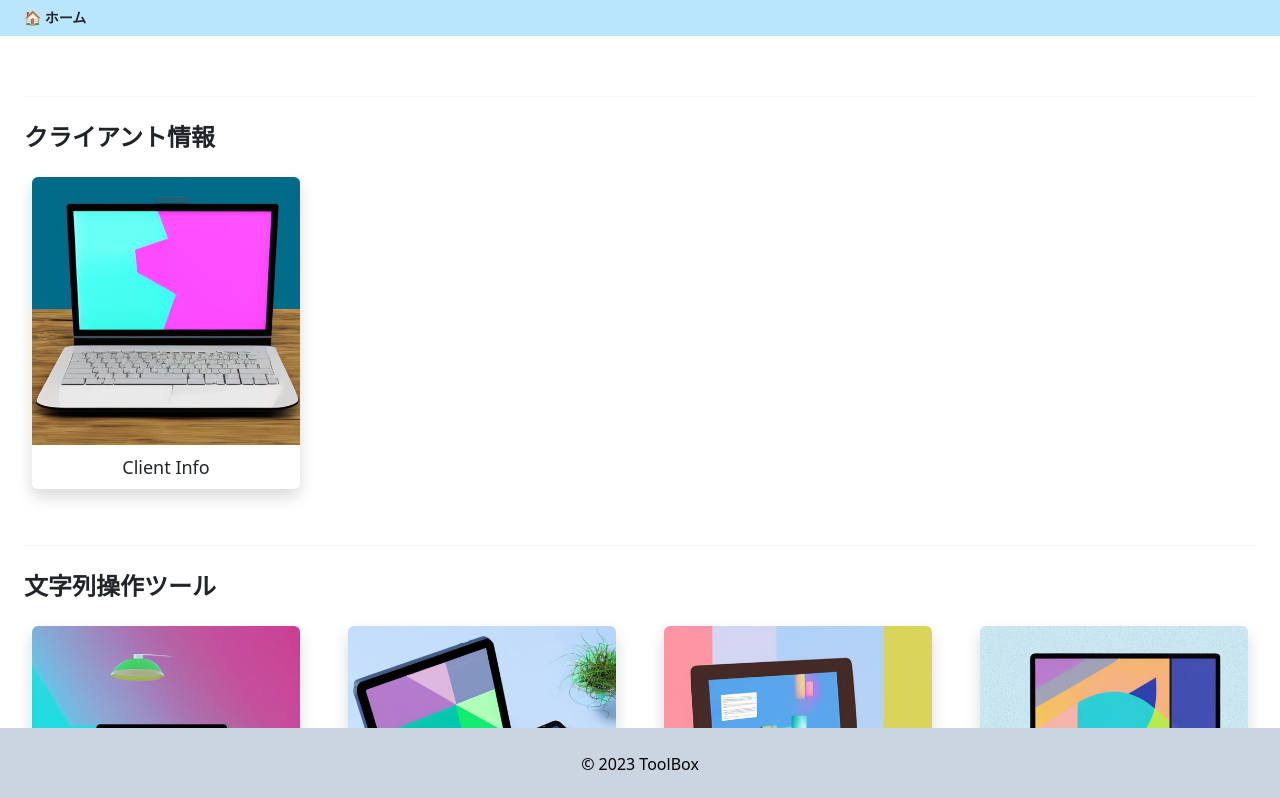
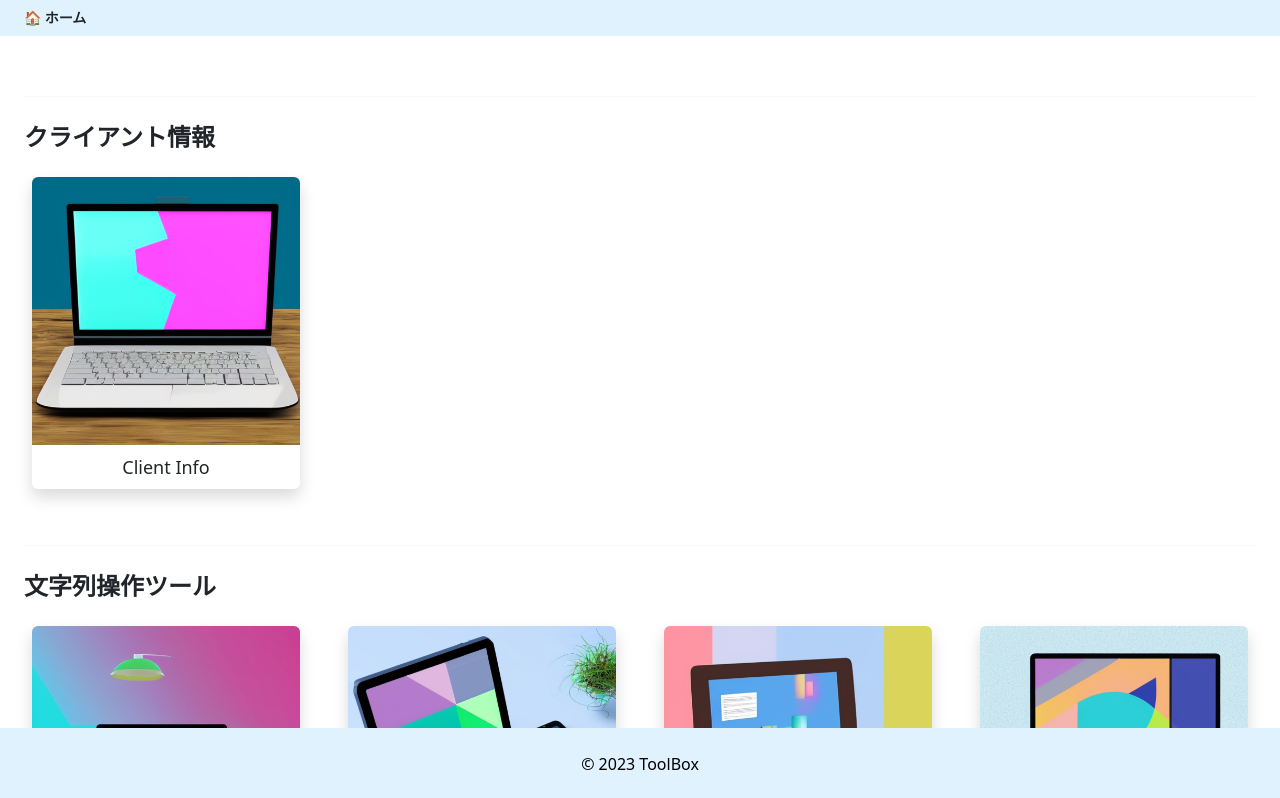
Before and after one commit to foresukecom/toolbox, a Vue app: page / in a window 1280 px wide. Shown: the top 798 px of the page. Built offline with nearby package versions, Linux system fonts and the light colour scheme.

Commit message:
layout: color

```diff
--- a/src/components/Footer.vue
+++ b/src/components/Footer.vue
@@ -1,5 +1,5 @@
 <template>
-  <footer class="w-full bg-slate-300 text-center p-4 mt-auto">
+  <footer class="w-full bg-sky-100 text-center p-4 mt-auto">
     <span class="text-black">&copy; 2023 ToolBox</span>
   </footer>
 </template>
--- a/src/components/Header.vue
+++ b/src/components/Header.vue
@@ -1,5 +1,5 @@
 <template>
-  <div class="container bg-sky-200 mx-auto px-4">
+  <div class="container bg-sky-100 mx-auto px-4">
     <nav class="flex items-center py-2">
       <ol class="flex mb-0 space-x-4">
         <li v-for="(item, index) in breadcrumbItems" :key="index"
```
